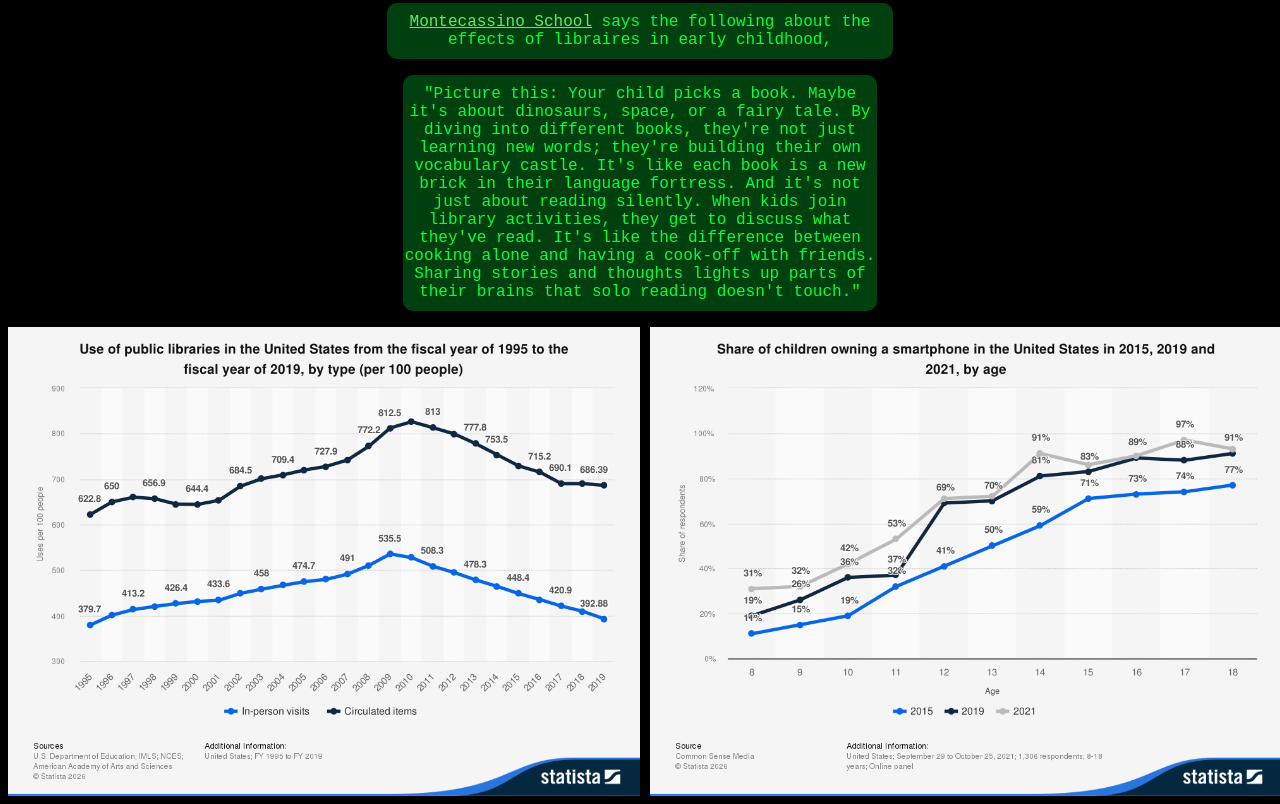
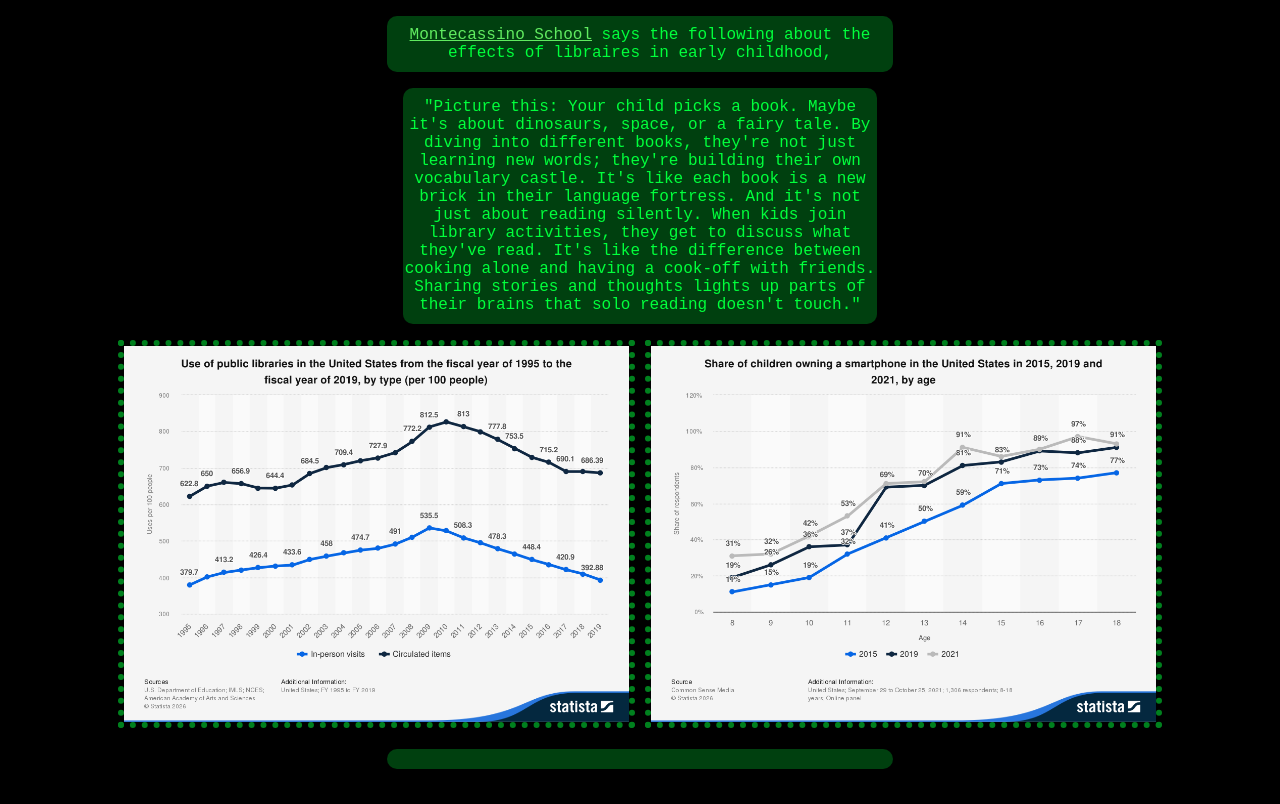
Before and after one commit to itsacarnival94/HSCommunityServiceProject, a plain HTML site: page index.html in a window 1280 px wide. Shown: the part 952-1756 px from the top of the page. Drawn offline with Linux system fonts and the light colour scheme.

Commit message:
added graphs

```diff
--- a/index.html
+++ b/index.html
@@ -24,10 +24,11 @@
     <blockquote cite=https://www.montecassino.org/the-role-of-a-library-in-childrens-lives">
         <p class="paragraph-text">"Picture this: Your child picks a book. Maybe it's about dinosaurs, space, or a fairy tale. By diving into different books, they're not just learning new words; they're building their own vocabulary castle. It's like each book is a new brick in their language fortress. And it's not just about reading silently. When kids join library activities, they get to discuss what they've read. It's like the difference between cooking alone and having a cook-off with friends. Sharing stories and thoughts lights up parts of their brains that solo reading doesn't touch."</p>
     </blockquote>
-    <div class="image-container">
+    <div class="center-gallery">
         <img src="graphs/librarydeclinesince2009.png">
         <img src="graphs/smartphone_usage_2015,2019,2021.png">
     </div>
+    <p class="paragraph-text"></p>
 
 
 
--- a/style.css
+++ b/style.css
@@ -95,12 +95,13 @@ ol{
     margin-right:30%;
     font-style: normal;
 }
-.image-container {
-  display: flex;
-  gap: 10px;
+.center-gallery {
+    text-align: center;
 }
+img {
+    display: inline-block;
+    width: 40%;
+    height: auto;
+    border: 5pt, dotted, var(--3);
 
-.image-container img {
-  width: 50%;
-  height: auto;
 }
```
